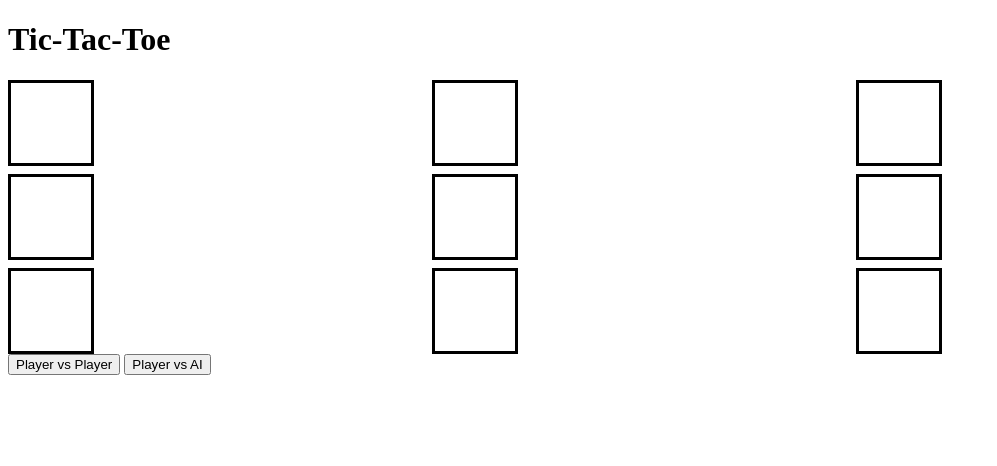
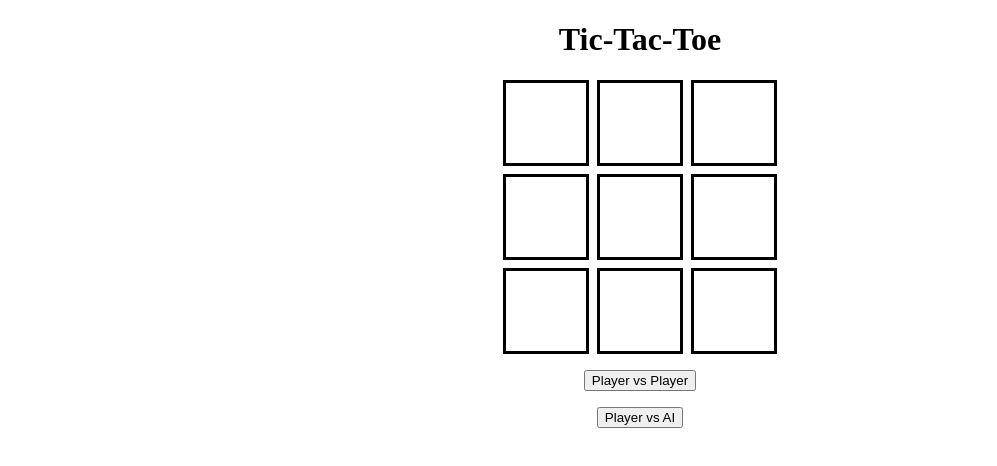
Before and after one commit to mkblast/TOP-tic-tac-toe, a plain HTML site: page index.html in a window 1280 px wide. Shown: the whole page, without its empty margins (0-997 px from the left). Drawn offline with Linux system fonts and the light colour scheme.

Commit message:
adding some style

```diff
--- a/index.html
+++ b/index.html
@@ -1,5 +1,6 @@
 <!DOCTYPE html>
 <html lang="en">
+
 <head>
   <meta charset="UTF-8">
   <meta http-equiv="X-UA-Compatible" content="IE=edge">
@@ -7,9 +8,11 @@
   <link rel="stylesheet" href="./style.css">
   <script src="script.js" defer></script>
 </head>
+
 <body>
-  <h1>Tic-Tac-Toe</h1>
+  <h1 class="title">Tic-Tac-Toe</h1>
 
+  <div class="board-box">
     <div class="board">
       <div class="tile empty"></div>
       <div class="tile empty"></div>
@@ -23,5 +26,7 @@
     </div>
       <button class="start-player">Player vs Player</button>
       <button class="start-ai">Player vs AI</button>
+  </div>
 </body>
+
 </html>
--- a/style.css
+++ b/style.css
@@ -1,3 +1,16 @@
+.title {
+  text-align: center;
+}
+
+.board-box {
+  display: flex;
+  flex-direction: column;
+  gap: 1em;
+  align-items: center;
+  justify-content: center;
+
+}
+
 .board {
   display: grid;
   grid-template-columns: repeat(3, 1fr);
```
Lines whose indentation alone changed are shown as unchanged.
